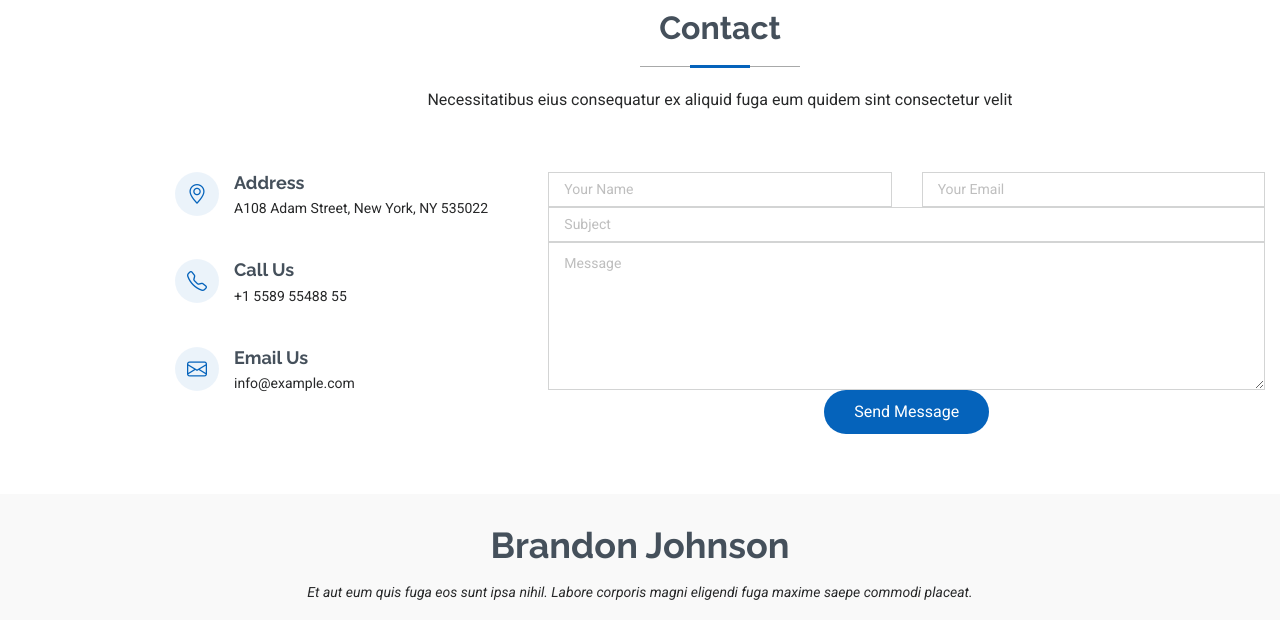
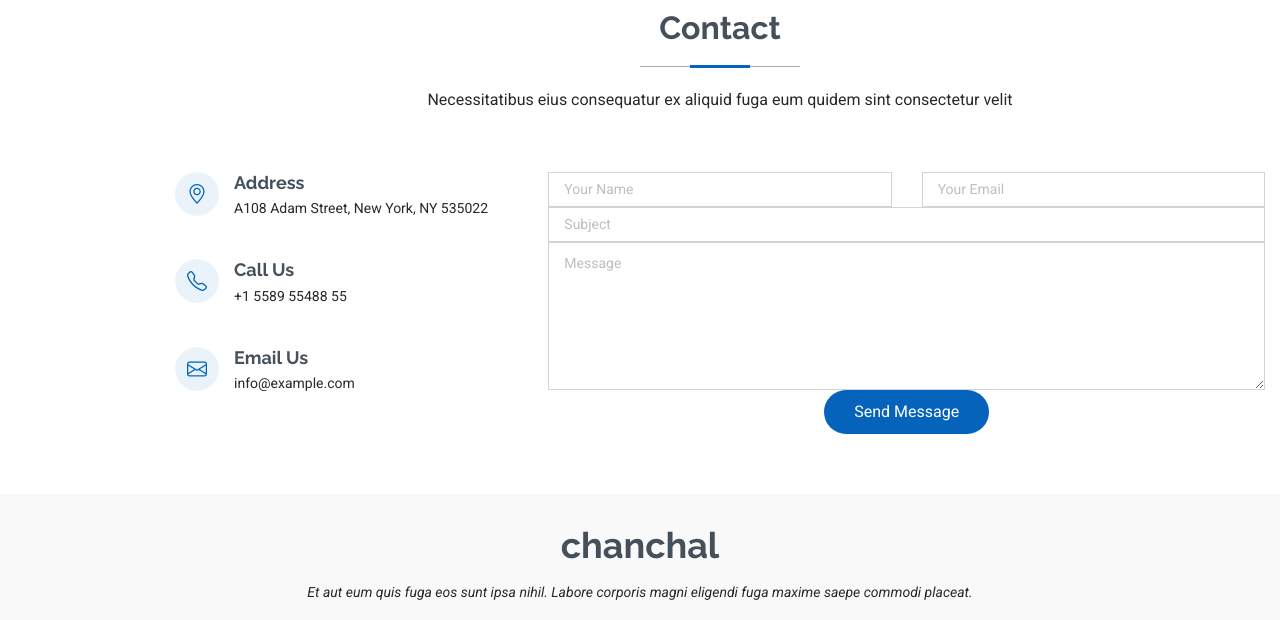
Before and after one commit to chanchal-oss/my-resume, a plain HTML site: page index.html in a window 1280 px wide. Shown: the part 6283-6903 px from the top of the page. Drawn offline with nearby package versions, Linux system fonts and the light colour scheme.

Commit message:
Change site name from 'Brandon Johnson' to 'chanchal'

```diff
--- a/index.html
+++ b/index.html
@@ -766,7 +766,7 @@
 
   <footer id="footer" class="footer position-relative light-background">
     <div class="container">
-      <h3 class="sitename">Brandon Johnson</h3>
+      <h3 class="sitename">chanchal</h3>
       <p>Et aut eum quis fuga eos sunt ipsa nihil. Labore corporis magni eligendi fuga maxime saepe commodi placeat.</p>
       <div class="social-links d-flex justify-content-center">
         <a href=""><i class="bi bi-twitter-x"></i></a>
```
